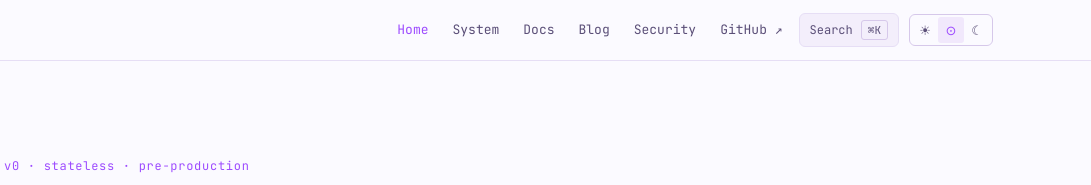
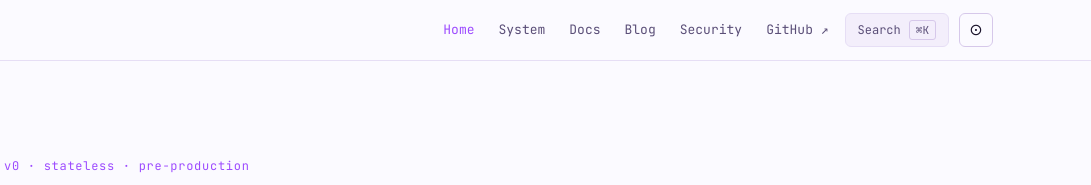
Before and after one commit to nSealr/website, an Astro site: page / in a window 1280 px wide. Shown: the top 185 px of the page, 189-1280 px from the left. Built offline with nearby package versions, Linux system fonts and the light colour scheme; Astro itself is replaced by a stand-in of ours; some packages are replaced by stand-ins of ours.

Commit message:
ui: theme toggle as single 34px button with cyclic icon, search trigger height 34px, modal anchored top with safe clamps

```diff
--- a/src/components/SearchTrigger.astro
+++ b/src/components/SearchTrigger.astro
@@ -18,15 +18,17 @@
 
 <style>
   .search-trigger {
+    height: 34px;
     display: inline-flex; align-items: center; gap: var(--space-4);
     background: var(--bg-elevated);
     border: 1px solid var(--border);
     color: var(--fg-muted);
-    padding: var(--space-3) var(--space-5);
+    padding: 0 var(--space-6);
     border-radius: var(--radius-md);
     font-family: var(--font-mono);
     font-size: var(--text-sm);
     cursor: pointer;
+    transition: border-color var(--tx-fast), color var(--tx-fast);
   }
   .search-trigger:hover { border-color: var(--accent); color: var(--fg-strong); }
   .search-trigger kbd {
@@ -43,15 +45,19 @@
     backdrop-filter: blur(4px);
     z-index: 100;
     display: grid;
-    place-items: center;
-    padding: var(--space-8);
+    place-items: start center;
+    padding-top: clamp(var(--space-16), 12vh, var(--space-32));
+    padding-inline: var(--space-8);
+    padding-bottom: var(--space-8);
     overscroll-behavior: contain;
   }
   .search-modal[hidden] { display: none; }
 
   .search-modal__panel {
     width: min(640px, 100%);
-    max-height: calc(100vh - var(--space-16));
+    /* Top padding clamps to space-16..space-32; bottom is space-8.
+       Reserve both so the panel never exceeds the viewport. */
+    max-height: calc(100vh - clamp(var(--space-16), 12vh, var(--space-32)) - var(--space-8));
     background: var(--bg-elevated);
     border: 1px solid var(--border-strong);
     border-radius: var(--radius-md);
--- a/src/components/ThemeToggle.astro
+++ b/src/components/ThemeToggle.astro
@@ -1,48 +1,53 @@
 ---
 ---
-<div class="theme-toggle" role="group" aria-label="Color theme">
-  <button type="button" class="theme-toggle__btn" data-theme-value="light" aria-label="Light theme">
-    <span aria-hidden="true">☀</span>
-  </button>
-  <button type="button" class="theme-toggle__btn" data-theme-value="system" aria-label="System theme">
-    <span aria-hidden="true">⊙</span>
-  </button>
-  <button type="button" class="theme-toggle__btn" data-theme-value="dark" aria-label="Dark theme">
-    <span aria-hidden="true">☾</span>
-  </button>
-</div>
+<button
+  id="theme-toggle"
+  type="button"
+  class="theme-toggle"
+  aria-label="Toggle color theme"
+  title="Theme: system"
+>
+  <span class="theme-toggle__icon theme-toggle__icon--system" aria-hidden="true">⊙</span>
+  <span class="theme-toggle__icon theme-toggle__icon--light" aria-hidden="true">☀</span>
+  <span class="theme-toggle__icon theme-toggle__icon--dark" aria-hidden="true">☾</span>
+</button>
 <style>
   .theme-toggle {
-    display: inline-flex;
-    align-items: center;
+    width: 34px; height: 34px;
+    display: inline-grid;
+    place-items: center;
     border: 1px solid var(--border-strong);
     border-radius: var(--radius-md);
     background: transparent;
-    padding: 2px;
+    color: var(--fg);
+    cursor: pointer;
+    padding: 0;
+    position: relative;
+    transition: border-color var(--tx-fast);
   }
-  .theme-toggle__btn {
-    display: inline-grid;
-    place-items: center;
-    width: 26px; height: 26px;
-    background: transparent;
-    border: 0;
-    color: var(--fg-muted);
-    cursor: pointer;
-    border-radius: var(--radius-sm);
-    font-size: var(--text-md);
+  .theme-toggle:hover { border-color: var(--accent); }
+  .theme-toggle__icon {
+    position: absolute;
+    font-size: var(--text-lg);
     line-height: 1;
-    transition: background var(--tx-fast), color var(--tx-fast);
+    opacity: 0;
+    transform: scale(0.8);
+    transition: opacity var(--tx-fast), transform var(--tx-fast);
   }
-  .theme-toggle__btn:hover { color: var(--fg-strong); }
-  .theme-toggle__btn[aria-pressed='true'] {
-    background: var(--accent-bg);
-    color: var(--accent-soft);
+  .theme-toggle[data-pref='system'] .theme-toggle__icon--system,
+  .theme-toggle[data-pref='light']  .theme-toggle__icon--light,
+  .theme-toggle[data-pref='dark']   .theme-toggle__icon--dark {
+    opacity: 1;
+    transform: scale(1);
   }
 </style>
 <script>
-  type ThemePref = 'light' | 'dark' | 'system';
+  type ThemePref = 'system' | 'light' | 'dark';
+  const ORDER: ThemePref[] = ['system', 'light', 'dark'];
 
-  function getStoredPref(): ThemePref {
+  const btn = document.getElementById('theme-toggle');
+
+  function readPref(): ThemePref {
     try {
       const s = localStorage.getItem('theme');
       if (s === 'light' || s === 'dark') return s;
@@ -63,28 +68,22 @@
       if (pref === 'system') localStorage.removeItem('theme');
       else localStorage.setItem('theme', pref);
     } catch {}
+
+    btn?.setAttribute('data-pref', pref);
+    btn?.setAttribute('title', `Theme: ${pref}`);
   }
 
-  function syncButtons() {
-    const pref = getStoredPref();
-    document.querySelectorAll<HTMLButtonElement>('.theme-toggle__btn').forEach(btn => {
-      const v = btn.getAttribute('data-theme-value');
-      btn.setAttribute('aria-pressed', String(v === pref));
-    });
-  }
+  // Initial sync (theme-init.ts has already painted; we just label the button).
+  applyPref(readPref());
 
-  document.querySelectorAll<HTMLButtonElement>('.theme-toggle__btn').forEach(btn => {
-    btn.addEventListener('click', () => {
-      const v = btn.getAttribute('data-theme-value') as ThemePref;
-      applyPref(v);
-      syncButtons();
-    });
+  btn?.addEventListener('click', () => {
+    const cur = readPref();
+    const next = ORDER[(ORDER.indexOf(cur) + 1) % ORDER.length];
+    applyPref(next);
   });
 
-  // Reflect OS changes while user is on 'system'.
+  // Track OS preference while user is on 'system'.
   matchMedia('(prefers-color-scheme: light)').addEventListener('change', () => {
-    if (getStoredPref() === 'system') applyPref('system');
+    if (readPref() === 'system') applyPref('system');
   });
-
-  syncButtons();
 </script>
```
